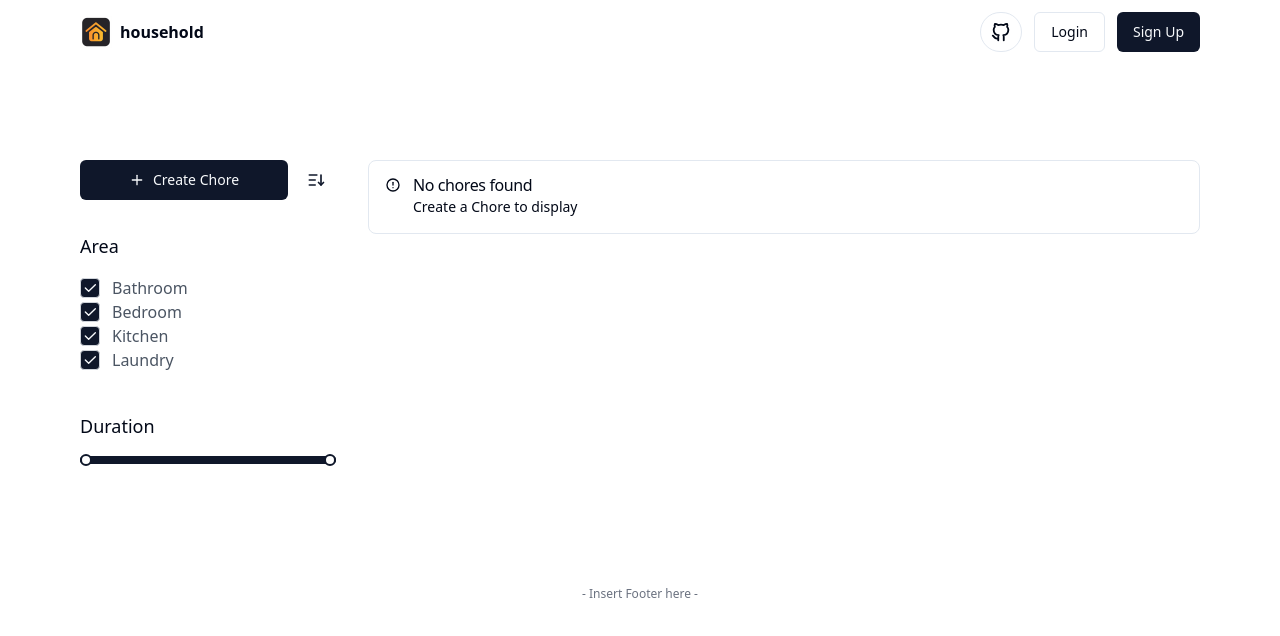
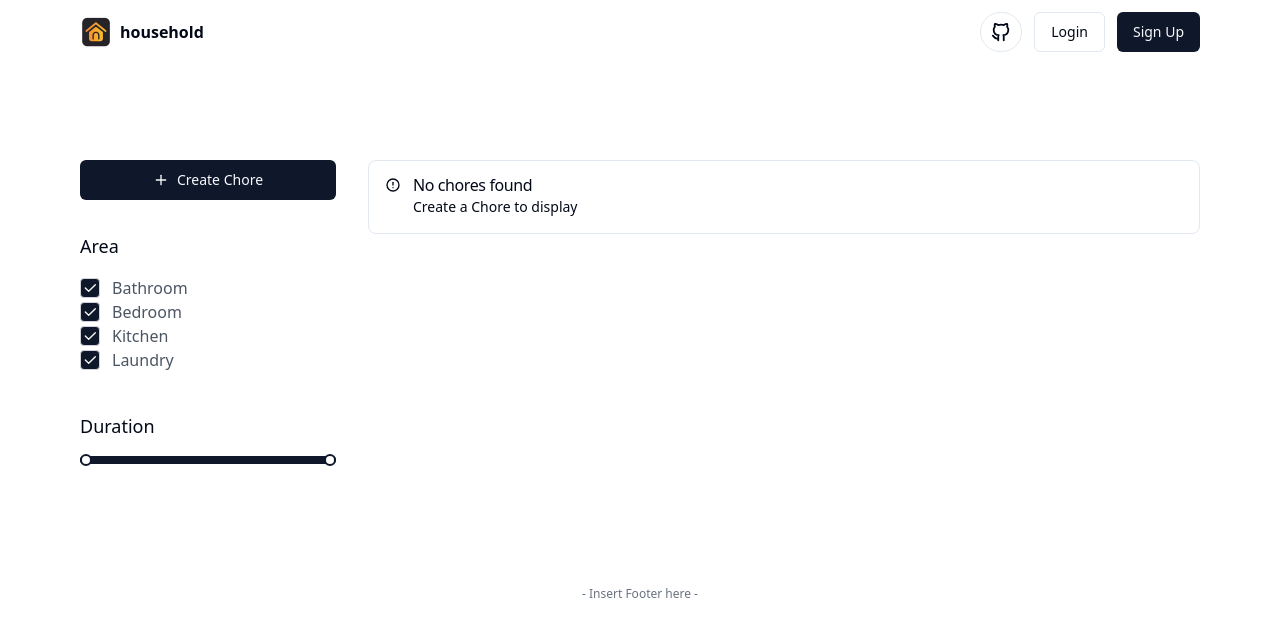
Before and after one commit to c-nicol/household, a React (Vite) app: page / in a window 1280 px wide. Shown: the top 636 px of the page. Built offline with nearby package versions, Linux system fonts and the light colour scheme.

Commit message:
Remove sort button

```diff
--- a/src/features/chores/sidebar/chores-sidebar.tsx
+++ b/src/features/chores/sidebar/chores-sidebar.tsx
@@ -1,17 +1,10 @@
-import { Button } from '@/components/button';
-import { IconSortDescending } from '@tabler/icons-react';
 import { ChoresFilters } from './chores-filters';
 import { CreateChore } from './create-chore';
 
 export function ChoresSidebar() {
   return (
     <div className="sticky top-[160px] flex flex-col gap-y-4">
-      <div className="flex justify-between gap-x-2">
-        <CreateChore />
-        <Button variant="link" className="p-2.5">
-          <IconSortDescending className="h-5 w-5" />
-        </Button>
-      </div>
+      <CreateChore />
       <ChoresFilters />
     </div>
   );
```
